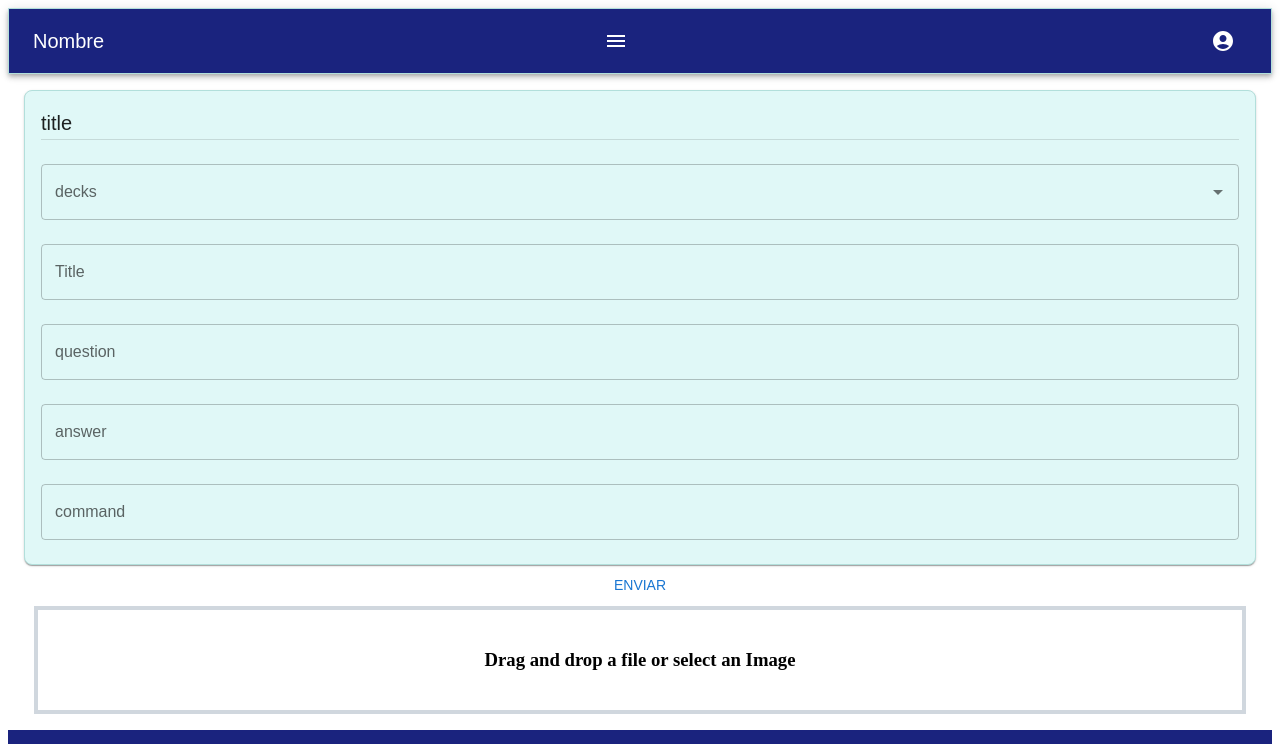
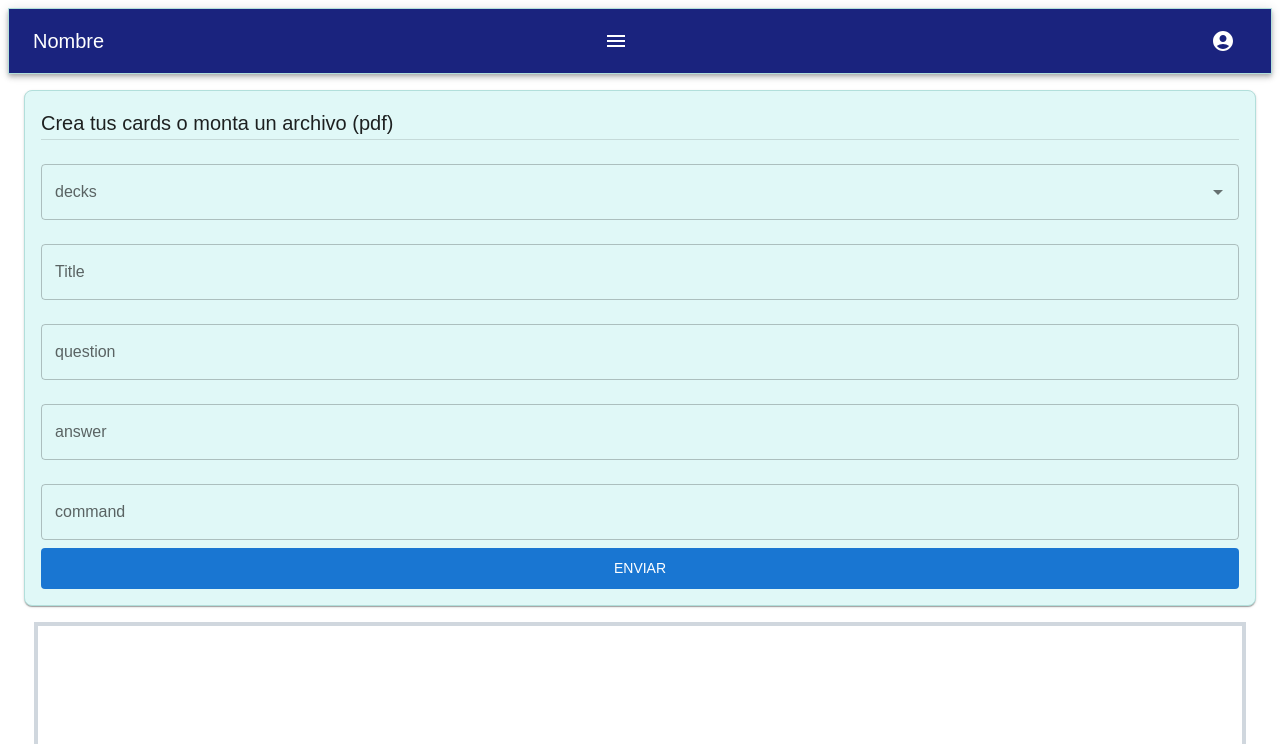
Before and after one commit to velasquezgalejandro/anki-project, a React (Create React App) app in the folder frontend/: page /create-cards in a window 1280 px wide. Shown: the top 744 px of the page. Built offline with nearby package versions, Linux system fonts and the light colour scheme; no server answers.

Commit message:
arreglos en forms #3

```diff
--- a/frontend/src/views/CreateCardsView.jsx
+++ b/frontend/src/views/CreateCardsView.jsx
@@ -12,8 +12,6 @@ import {
 } from '../utils';
 
 const CreateCardsView = () => {
-  const navigate = useNavigate();
-
   const [dataDecks, setDataDecks] = useState();
   const [selectedDeck, setSelectedDeck] = useState(null);
   const [title, setTitle] = useState('');
@@ -76,8 +74,8 @@ const CreateCardsView = () => {
   };
 
   return (
-    <Stack sx={{ p: 2 }}>
-      <FormWrapper title="title">
+    <Stack rowGap={2} sx={{ p: 2 }} >
+      <FormWrapper title="Crea tus cards o monta un archivo (pdf)">
         <GenericAutocomplete
           label="decks"
           name="decks"
@@ -123,13 +121,16 @@ const CreateCardsView = () => {
             handleChangeTextField(setCommand, e);
           }}
         />
+      <StyledButton label="Enviar" action={handleSubmit} styles={{
+        bgcolor:'primary.main',
+        color:'white'
+      }} />
       </FormWrapper>
 
-      <StyledButton label="Enviar" action={handleSubmit} />
     <Box sx={{
       position: 'relative',
       border: '4px solid #d0d7de',
-      height: 100,
+      minHeight: 800,
       marginLeft: '10px',
       marginRight: '10px',
       display: 'flex',
@@ -179,11 +180,16 @@ const CreateCardsView = () => {
           <iframe
             src={pdfSelected}
             style={{ width: '100%', height: '100%' }}
-            frameBorder="0"
           />
         </Box>
       )}
     </Box>
+      {pdfSelected &&
+        <StyledButton label="Enviar" action={handleSubmit} styles={{
+          bgcolor: 'primary.main',
+          color: 'white'
+        }} />
+      }
     </Stack>
   );
 };
--- a/frontend/src/views/CreateDecksView.jsx
+++ b/frontend/src/views/CreateDecksView.jsx
@@ -3,6 +3,7 @@ import {useNavigate} from 'react-router-dom'
 import axios from 'axios';
 
 import Stack from '@mui/material/Stack';
+import Box from '@mui/material/Box'
 import {
   FormWrapper,
   GenericTextField,
@@ -19,6 +20,7 @@ const CreateDecksView = () => {
   const [selectedSubcategory, setSelectedSubcategory] = useState(null);
   const [selectedLanguage, setLanguage] = useState(null);
   const [title, setTitle] = useState('');
+  const [pdfSelected, setPdfSelected] = useState(null);
 
   const fetchDataCategory = async () => {
     try {
@@ -72,9 +74,16 @@ const CreateDecksView = () => {
     }
   };
 
+  const handleFileChange = (e) => {
+    const file = e.target.files[0];
+    if (file) {
+      setPdfSelected(URL.createObjectURL(file));
+    }
+  };
+
   return (
-    <Stack sx={{ p: 2 }}>
-      <FormWrapper title="title">
+    <Stack sx={{ p: 2 }} rowGap={2}>
+      <FormWrapper title="Crea tu Deck o monta un archivo (csv) para crear tu deck">
         <GenericTextField
           label="Title"
           name="title"
@@ -118,9 +127,11 @@ const CreateDecksView = () => {
             handleChangeAutocomplete(setLanguage, e);
           }}
         />
+              <StyledButton label="Enviar" action={handleSubmit} styles={{
+        bgcolor:'primary.main',
+        color:'white'
+      }} />
       </FormWrapper>
-
-      <StyledButton label="Enviar" action={handleSubmit} />
     </Stack>
   );
 };
```
